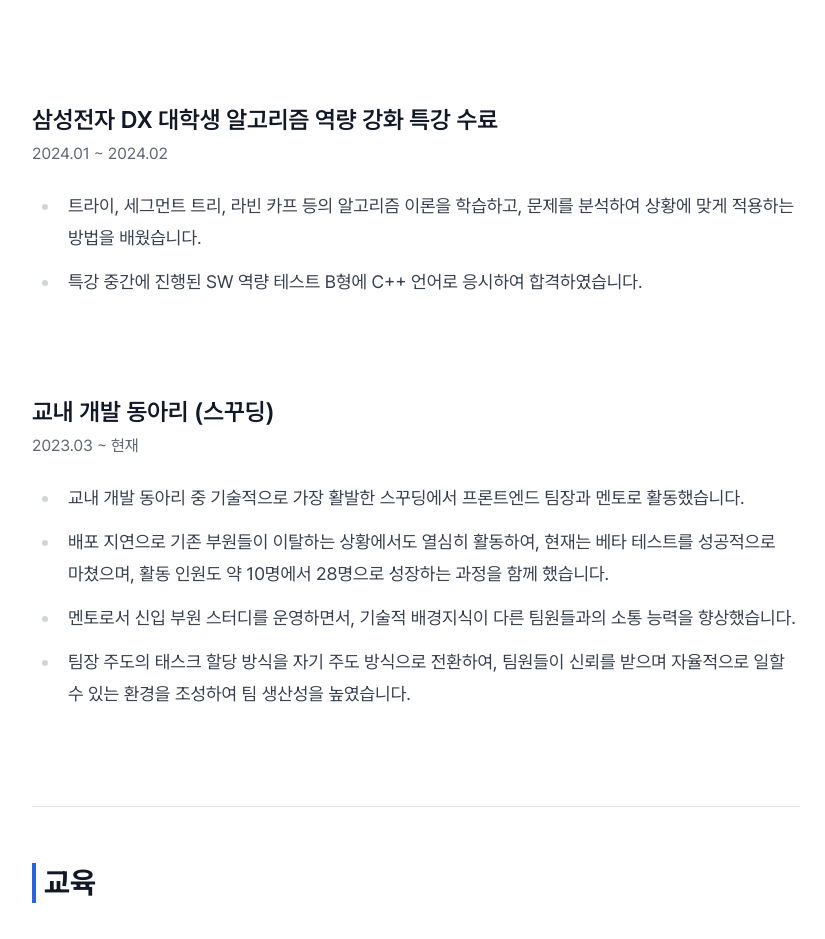
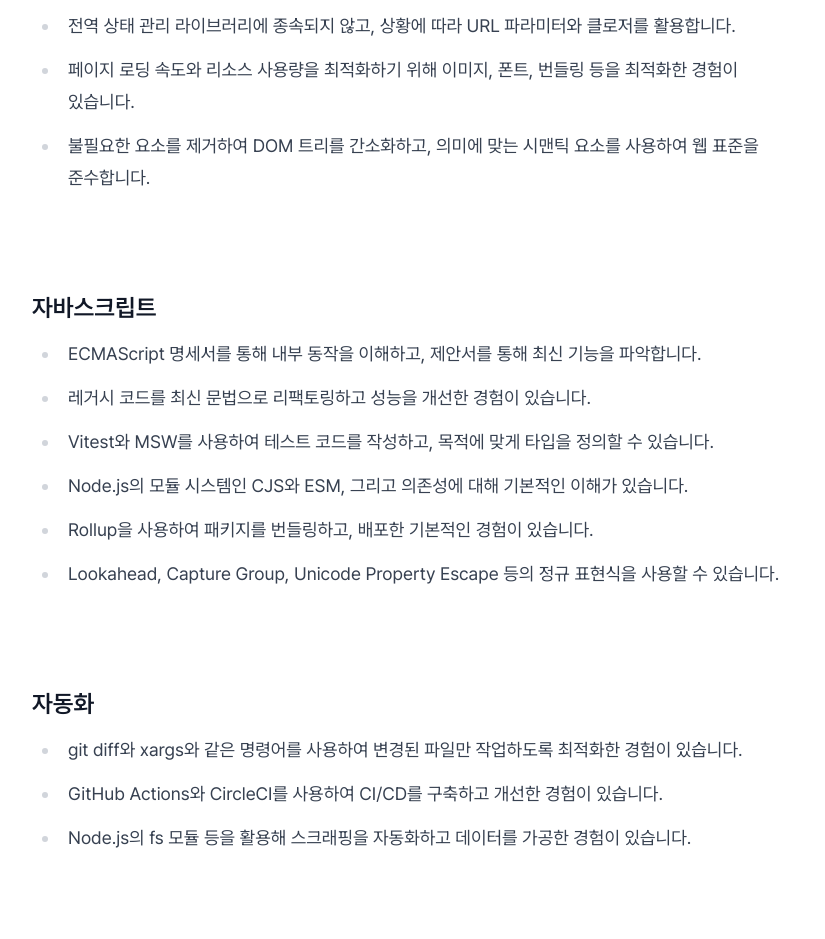
Before and after one commit to dayongkr/resume, a Next.js app: page / in a window 1280 px wide. Shown: the part 3664-4603 px from the top of the page, without its empty margins (224-1049 px from the left). Built offline with nearby package versions, Linux system fonts and the light colour scheme.

Commit message:
feat(skill): update skill section content and adjust component order

```diff
--- a/src/app/_components/SkillSection.tsx
+++ b/src/app/_components/SkillSection.tsx
@@ -13,7 +13,8 @@ export function SkillSection() {
                 '주로 React 기반의 프레임워크인 Next.js를 사용하며, 필요에 따라 Next.js의 소스 코드를 분석하여 내부 동작을 이해합니다.',
             },
             {
-              children: 'React Server Component, Suspense, Error Boundary 등을 활용하여 선언적으로 코드를 작성합니다.',
+              children:
+                'React Server Component, Suspense, Error Boundary 등을 활용하여 읽기 좋은 코드를 작성하고자 노력합니다.',
             },
             {
               children: '전역 상태 관리 라이브러리에 종속되지 않고, 상황에 따라 URL 파라미터와 클로저를 활용합니다.',
@@ -39,14 +40,16 @@ export function SkillSection() {
               children: '레거시 코드를 최신 문법으로 리팩토링하고 성능을 개선한 경험이 있습니다.',
             },
             {
-              children:
-                'Vitest와 MSW를 사용하여 테스트 코드를 작성하고, 타입스크립트로 예측할 수 있는 함수를 작성합니다.',
+              children: 'Vitest와 MSW를 사용하여 테스트 코드를 작성하고, 목적에 맞게 타입을 정의할 수 있습니다.',
             },
             {
               children: 'Node.js의 모듈 시스템인 CJS와 ESM, 그리고 의존성에 대해 기본적인 이해가 있습니다.',
             },
             {
-              children: 'Rollup을 사용하여 패키지를 개발한 기본적인 경험이 있습니다.',
+              children: 'Rollup을 사용하여 패키지를 번들링하고, 배포한 기본적인 경험이 있습니다.',
+            },
+            {
+              children: 'Lookahead, Capture Group, Unicode Property Escape 등의 정규 표현식을 사용할 수 있습니다.',
             },
           ]}
         />
--- a/src/app/page.tsx
+++ b/src/app/page.tsx
@@ -14,10 +14,10 @@ export default function Home() {
       <PrintBanner />
       <BioSection />
       <ProjectSection />
+      <SkillSection />
+      <EducationSection />
       <ActivitySection />
-      <EducationSection />
       <AwardSection />
-      <SkillSection />
       <CertificationSection />
       <ContactSection />
     </main>
```
